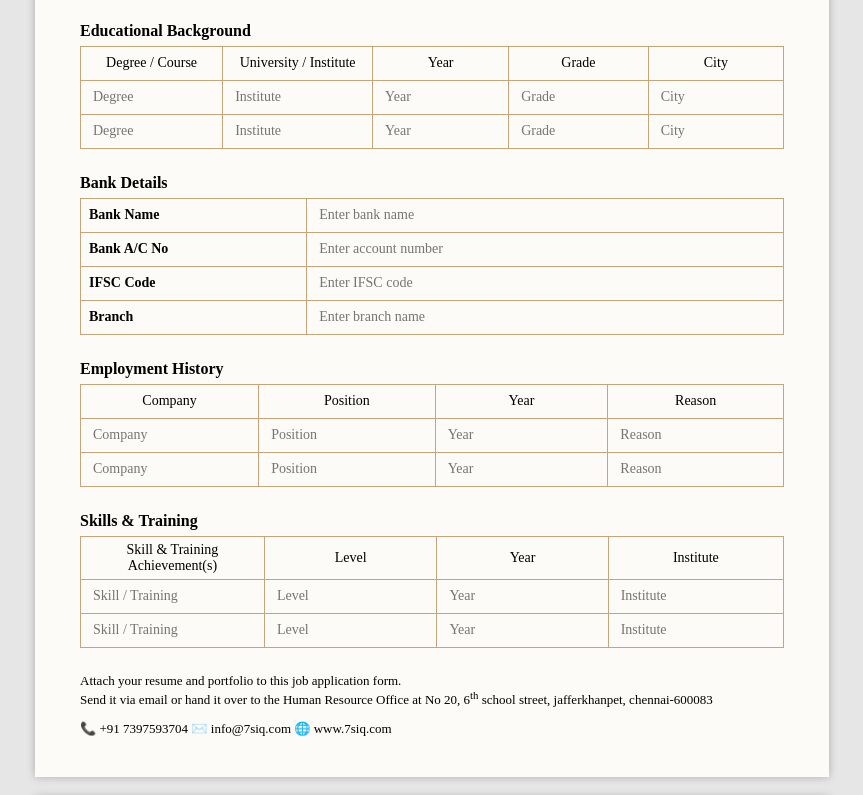
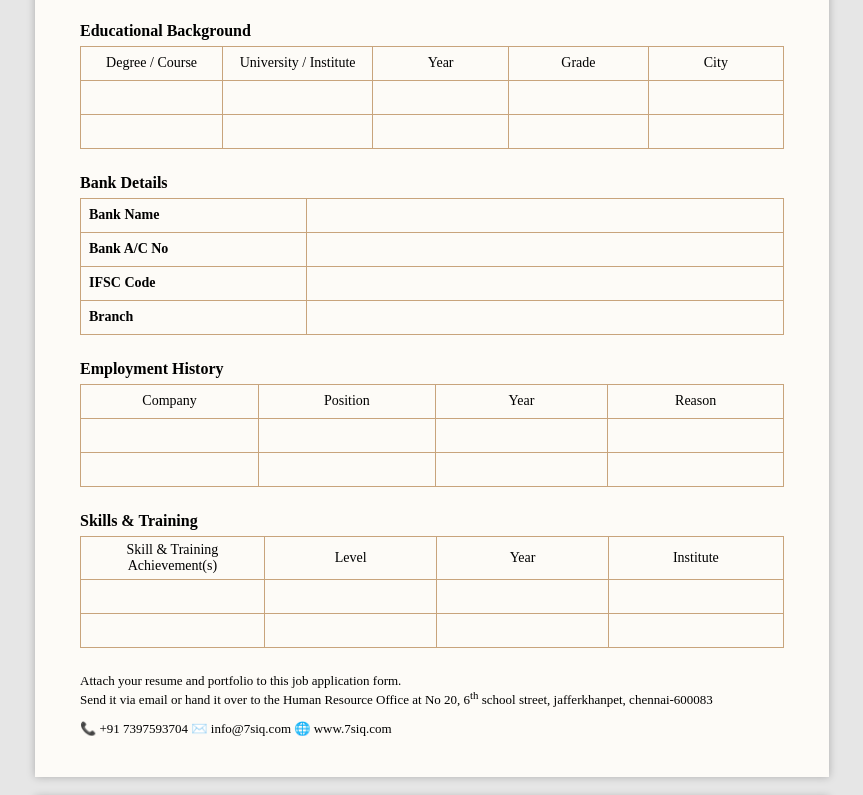
Before and after one commit to Evangelin07/job-7siq, a website: page public/index.html in a window 1280 px wide. Shown: the part 465-1260 px from the top of the page, without its empty margins (208-1071 px from the left). Drawn offline with Linux system fonts and the light colour scheme.

Commit message:
Fix: form submit arrays & objects, bank input, employment type checkboxes

```diff
--- a/public/index.html
+++ b/public/index.html
@@ -341,19 +341,19 @@ footer{
 </tr>
 
 <tr>
-<td><input type="text" name="education[0][degree]" placeholder="Degree"></td>
-<td><input type="text" name="education[0][institute]" placeholder="Institute"></td>
-<td><input type="text" name="education[0][year]" placeholder="Year"></td>
-<td><input type="text" name="education[0][grade]" placeholder="Grade"></td>
-<td><input type="text" name="education[0][city]" placeholder="City"></td>
+<td><input type="text" name="education[0][degree]" /></td>
+<td><input type="text" name="education[0][institute]" /></td>
+<td><input type="text" name="education[0][year]" /></td>
+<td><input type="text" name="education[0][grade]" /></td>
+<td><input type="text" name="education[0][city]" /></td>
 </tr>
 
 <tr>
-<td><input type="text" name="education[1][degree]" placeholder="Degree"></td>
-<td><input type="text" name="education[1][institute]" placeholder="Institute"></td>
-<td><input type="text" name="education[1][year]" placeholder="Year"></td>
-<td><input type="text" name="education[1][grade]" placeholder="Grade"></td>
-<td><input type="text" name="education[1][city]" placeholder="City"></td>
+<td><input type="text" name="education[1][degree]" /></td>
+<td><input type="text" name="education[1][institute]" /></td>
+<td><input type="text" name="education[1][year]" /></td>
+<td><input type="text" name="education[1][grade]" /></td>
+<td><input type="text" name="education[1][city]" /></td>
 </tr>
 
 </table>
@@ -367,28 +367,28 @@ footer{
     <tr>
       <td><b>Bank Name</b></td>
       <td>
-        <input type="text" name="bank[bankName]" placeholder="Enter bank name">
+        <input type="text" name="bank[bankName]" />
       </td>
     </tr>
 
     <tr>
       <td><b>Bank A/C No</b></td>
       <td>
-        <input type="text" name="bank[accountNo]" placeholder="Enter account number">
+        <input type="text" name="bank[accountNo]" />
       </td>
     </tr>
 
     <tr>
       <td><b>IFSC Code</b></td>
       <td>
-        <input type="text" name="bank[ifsc]" placeholder="Enter IFSC code">
+        <input type="text" name="bank[ifsc]"/>
       </td>
     </tr>
 
     <tr>
       <td><b>Branch</b></td>
       <td>
-        <input type="text" name="bank[branch]" placeholder="Enter branch name">
+        <input type="text" name="bank[branch]" />
       </td>
     </tr>
 
@@ -407,17 +407,17 @@ footer{
 </tr>
 
 <tr>
-<td><input type="text" name="employment[0][company]" placeholder="Company"></td>
-<td><input type="text" name="employment[0][position]" placeholder="Position"></td>
-<td><input type="text" name="employment[0][year]" placeholder="Year"></td>
-<td><input type="text" name="employment[0][reason]" placeholder="Reason"></td>
+<td><input type="text" name="employment[0][company]" /></td>
+<td><input type="text" name="employment[0][position]" /></td>
+<td><input type="text" name="employment[0][year]" /></td>
+<td><input type="text" name="employment[0][reason]" /></td>
 </tr>
 
 <tr>
-<td><input type="text" name="employment[1][company]" placeholder="Company"></td>
-<td><input type="text" name="employment[1][position]" placeholder="Position"></td>
-<td><input type="text" name="employment[1][year]" placeholder="Year"></td>
-<td><input type="text" name="employment[1][reason]" placeholder="Reason"></td>
+<td><input type="text" name="employment[1][company]" /></td>
+<td><input type="text" name="employment[1][position]" /></td>
+<td><input type="text" name="employment[1][year]" /></td>
+<td><input type="text" name="employment[1][reason]" /></td>
 </tr>
 
 </table>
@@ -436,17 +436,17 @@ footer{
 </tr>
 
 <tr>
-  <td><input type="text" name="skills[0][skill]" placeholder="Skill / Training"></td>
-  <td><input type="text" name="skills[0][level]" placeholder="Level"></td>
-  <td><input type="text" name="skills[0][year]" placeholder="Year"></td>
-  <td><input type="text" name="skills[0][institute]" placeholder="Institute"></td>
+  <td><input type="text" name="skills[0][skill]" /></td>
+  <td><input type="text" name="skills[0][level]" /></td>
+  <td><input type="text" name="skills[0][year]" /></td>
+  <td><input type="text" name="skills[0][institute]" /></td>
 </tr>
 
 <tr>
-  <td><input type="text" name="skills[1][skill]" placeholder="Skill / Training"></td>
-  <td><input type="text" name="skills[1][level]" placeholder="Level"></td>
-  <td><input type="text" name="skills[1][year]" placeholder="Year"></td>
-  <td><input type="text" name="skills[1][institute]" placeholder="Institute"></td>
+  <td><input type="text" name="skills[1][skill]" /></td>
+  <td><input type="text" name="skills[1][level]" /></td>
+  <td><input type="text" name="skills[1][year]" /></td>
+  <td><input type="text" name="skills[1][institute]" /></td>
 </tr>
 
 </table>
--- a/public/script.js
+++ b/public/script.js
@@ -29,7 +29,9 @@ document.getElementById("applicationForm").addEventListener("submit", async func
   const email = formData.get("email")?.trim();
   const position = formData.get("position")?.trim();
   const dateOfApplication = formData.get("dateOfApplication")?.trim();
-  const employmentType = formData.get("employmentType")?.trim();
+  const employmentTypeElems = formElement.querySelectorAll('input[name="employmentType"]:checked');
+const employmentType = Array.from(employmentTypeElems).map(el => el.value).join(", ");
+formData.set("employmentType", employmentType);
   const maritalStatus = formData.get("maritalStatus")?.trim();
   const address = formData.get("address")?.trim();
   const dob = formData.get("dob")?.trim();
@@ -71,6 +73,11 @@ formData.set("education", JSON.stringify(buildArray("education")));
   formData.set("bank", JSON.stringify(buildObject("bank[")));
   formData.set("joining", JSON.stringify(buildObject("joining[")));
   formData.set("company", JSON.stringify(buildObject("company[")));
+
+  console.log("FormData preview:");
+for (const [key, value] of formData.entries()) {
+  console.log(key, value);
+}
 
   try {
     // ✅ Send FormData directly, do NOT set Content-Type
```
